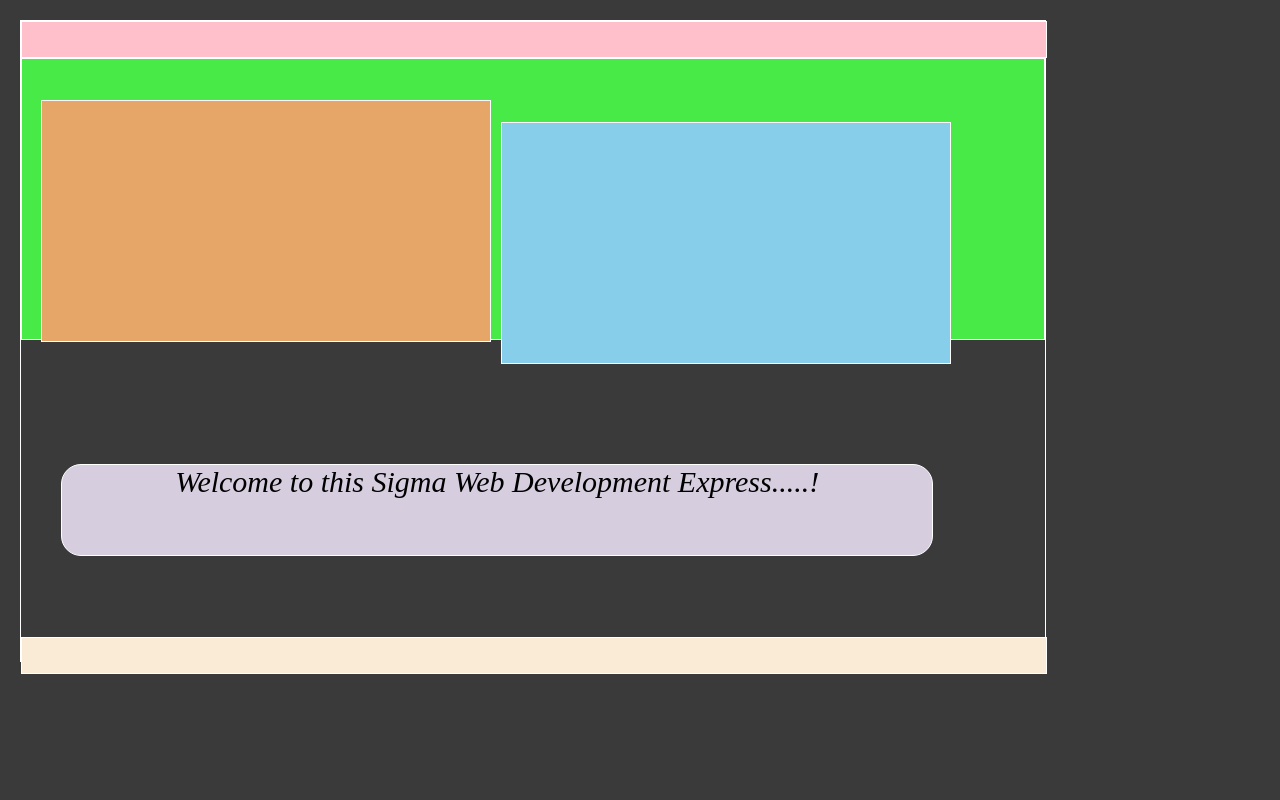
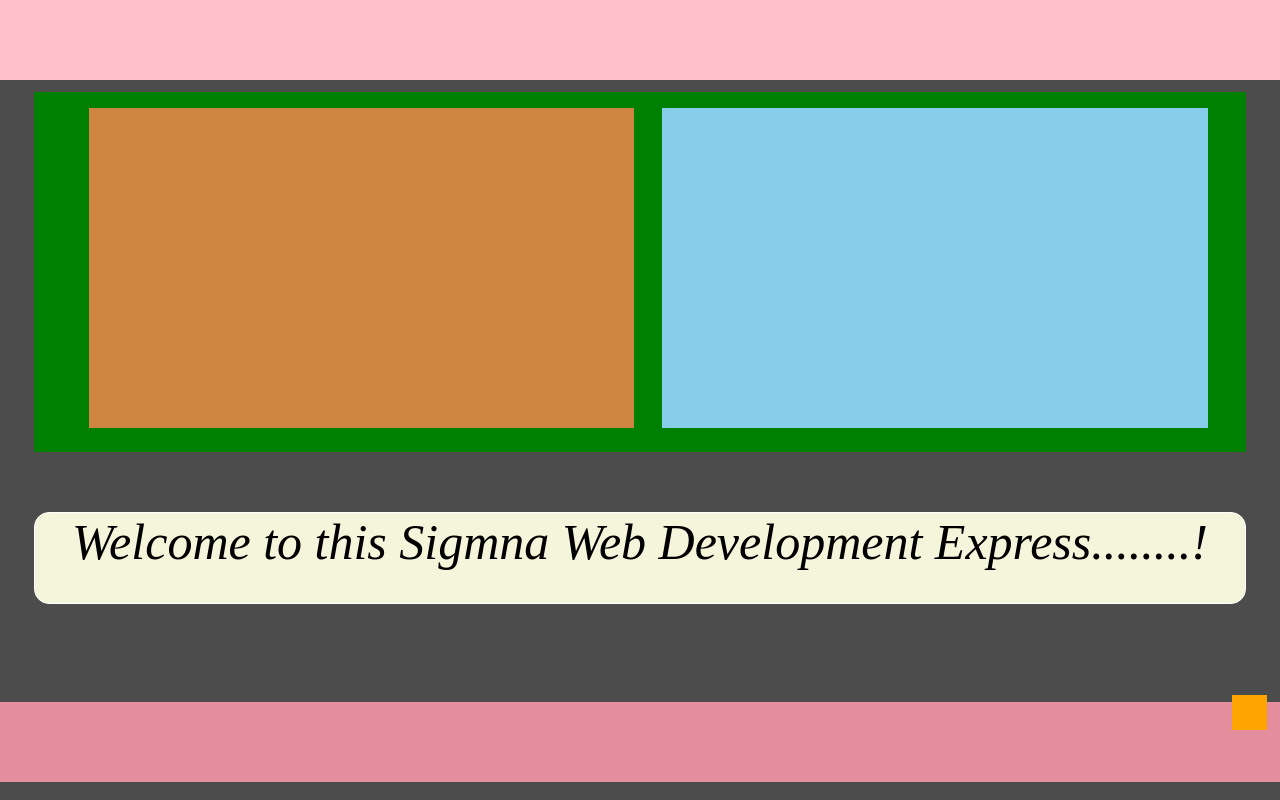
Before and after one commit to Keerticode/Web-Development, a plain HTML site: page index.html in a window 1280 px wide. Drawn offline with Linux system fonts and the light colour scheme.

Commit message:
Add files via upload

```diff
--- a/index.html
+++ b/index.html
@@ -3,78 +3,84 @@
 <head>
     <meta charset="UTF-8">
     <meta name="viewport" content="width=device-width, initial-scale=1.0">
-    <title>Layout</title>
+    <title>CSS Layout</title>
     <style>
         *{
+            margin: 0;
             padding: 0;
-            margin: 0;
-            background-color: rgb(59, 58, 58);
+            background-color: rgb(77, 76, 76);
         }
-        .boxes{
-            margin-top: 20px;
-            margin-left: 20px;
-            border: 1px solid white;
-            height: 80vh;
-            width: 80vw;
+        header{
+            position: sticky;
+            top: 0;
+        }
+        nav{
+            background-color: pink;
+            height: 80px;
+        }
+        .container{
+            background-color: green;
+            margin: 12px 34px;
+            height: 45vh;
         }
         .box1{
-            border: 0.5px solid white;
-            height: 35px;
-            width: 80vw;
-            background-color: pink;
+            background-color: peru;
+            height: 40vh;
+            width: 45%;
+            display: inline-block;
+            margin: 0 12px;
+            margin-top: 16px;
+            margin-left: 55px;
         }
         .box2{
-            border: 0.5px solid white;
-            height: 35vh;
-            background-color: rgb(72, 234, 72);
+            background-color: skyblue;
+            height: 40vh;
+            width: 45%;
+            display: inline-block;
+            margin: 0 12px;
         }
         .box3{
-            border: 0.5px solid white;
-            height: 30vh;
-            width: 35vw;
-            margin-left: 20px;
-            margin-top: -240px;
-            background-color: rgb(229, 166, 103);
-
+            background-color: beige;
+            border: 0.2px solid white;
+            height: 90px;
+            font-size: 50px;
+            font-style: italic;
+            text-align: center;
+            margin-top: 80px;
+            border-radius: 15px;
         }
-        .box4{
-            border: 0.5px solid white;
-            height: 30vh;
-            width: 35vw;
-            margin-left: 480px;
-            margin-top: -220px;
-            background-color: skyblue;
+        .botmbox{
+            background-color: rgb(228, 142, 157);
+            height: 80px;
+            margin-top: 250px;
         }
-        .box5{
-            border: 0.5px solid white;
-            height: 90px;
-            width: 68vw;
-            margin-left: 40px;
-            margin-top: 100px;
-            text-align: center;
-            font-size:30px;
-            font-style: italic;
-            border-radius: 20px;
-            background-color: rgb(214, 205, 223);
-        }
-        .box6{
-            border:0.5px solid white;
+        .roundbtn{
             height: 35px;
-            width: 80vw;
-            margin-top:81px;
-            background-color: antiquewhite;
+            width: 35px;
+            background-color: orange;
+            position: fixed;
+            bottom: 70px;
+            right: 13px;
         }
     </style>
 </head>
 <body>
-    <div class="boxes">
-        <div class="box1"></div>
-        <div class="box2"></div>
-        <div class="box3"></div>
-        <div class="box4"></div>
-        <div class="box5">Welcome to this Sigma Web Development Express.....!</div>
-        <div class="box6"></div>
-    </div>
+    <header>
+        <nav></nav>
+    </header>
+
+    <main>
+        <div class="container">
+            <div class="box1"></div>
+            <div class="box2"></div>
+            <div class="box3">Welcome to this Sigmna Web Development Express........!</div>
+        </div>
+        <div class="roundbtn"></div>
+    </main>
+
+    <footer>
+        <div class="botmbox"></div>
+    </footer>
 
 </body>
 </html>
```
